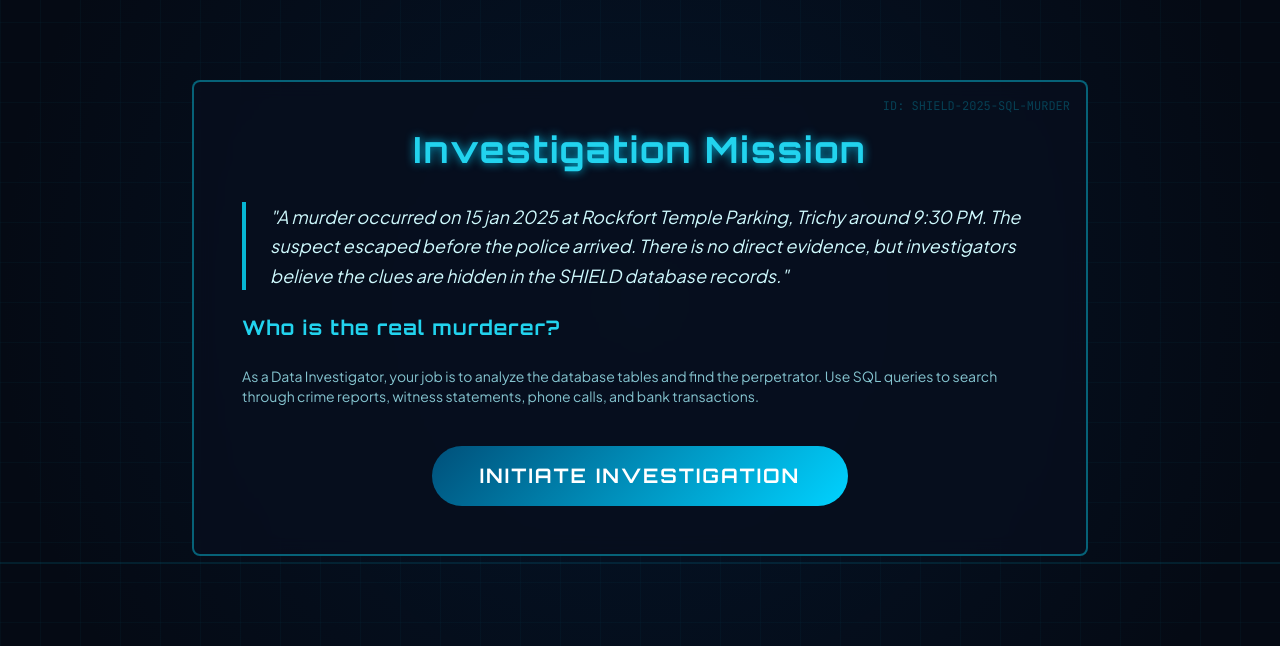
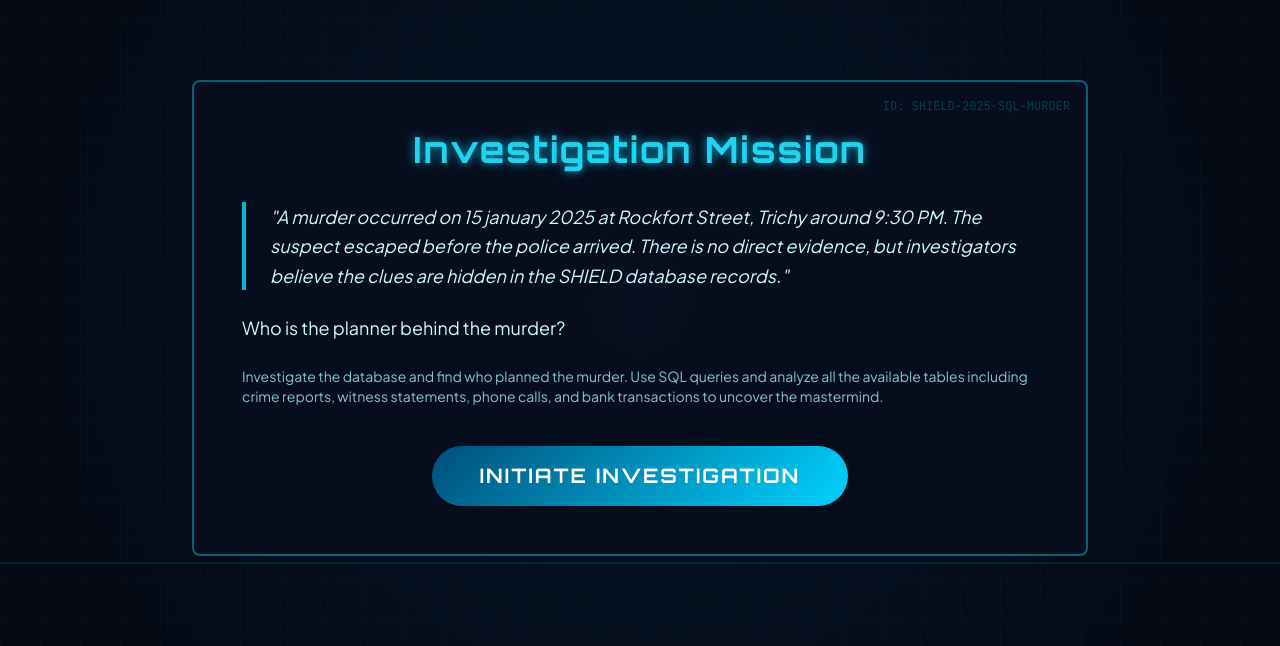
Before and after one commit to mukesh-offll-dev/Shield-SQL, a Django app: page / in a window 1280 px wide. Shown: the part 98-744 px from the top of the page. Run offline with Django 5.2, Linux system fonts and the light colour scheme; some libraries are stand-ins or nearby versions.

Commit message:
Update home.html

```diff
--- a/detective/templates/detective/home.html
+++ b/detective/templates/detective/home.html
@@ -9,16 +9,15 @@
 
         <div class="text-left space-y-6 text-lg leading-relaxed mb-10">
             <p class="text-cyan-100 italic border-l-4 border-cyan-500 pl-6">
-                "A murder occurred on 15 jan 2025 at Rockfort Temple Parking, Trichy around 9:30 PM.
+                "A murder occurred on 15 january 2025 at Rockfort Street, Trichy around 9:30 PM.
                 The suspect escaped before the police arrived. There is no direct evidence, but investigators believe
                 the clues are hidden in the SHIELD database records."
             </p>
-            <p class="text-cyan-400 font-bold orbitron text-xl">
-                Who is the real murderer?
+           <p class="text-cyan-100 text-lg">
+                Who is the planner behind the murder?
             </p>
             <p class="text-sm text-cyan-200/80">
-                As a Data Investigator, your job is to analyze the database tables and find the perpetrator. Use SQL
-                queries to search through crime reports, witness statements, phone calls, and bank transactions.
+                Investigate the database and find who planned the murder. Use SQL queries and analyze all the available tables including crime reports, witness statements, phone calls, and bank transactions to uncover the mastermind.
             </p>
         </div>
 
```
